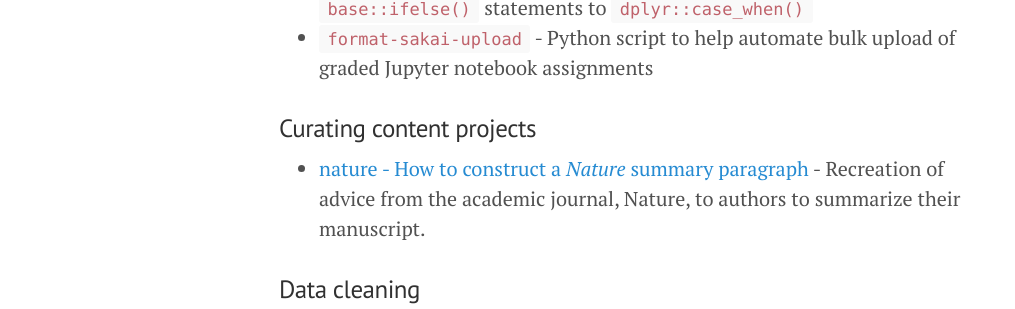
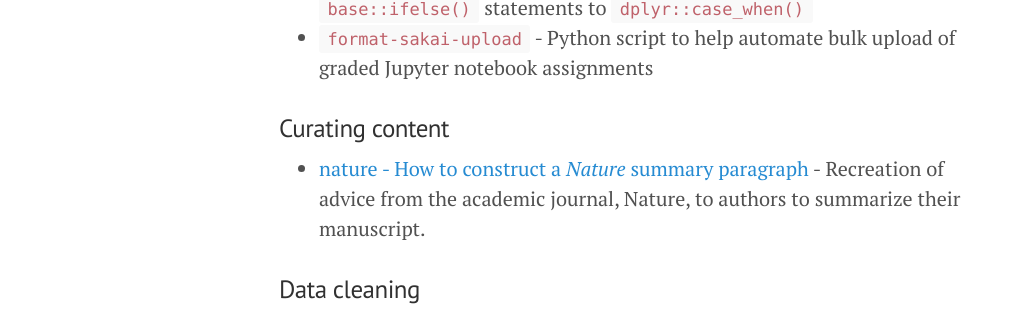
Before and after one commit to erictleung/erictleung.github.io, a Jekyll site: the page built from projects.md, in a window 1280 px wide. Shown: the part 462-771 px from the top of the page, without its empty margins (1-1016 px from the left). Built offline with Jekyll 4.4.1, drawn with Linux system fonts in a browser that asks for light colours; nearby versions of some CDN libraries.

Commit message:
Remove projects name from a project section
"Project" is implied in being on this page.

```diff
--- a/projects.md
+++ b/projects.md
@@ -15,7 +15,7 @@
 - [`unnestIfElse`](//github.com/erictleung/unnestIfElse) - my RStudio addin to quickly and roughly convert nested `base::ifelse()` statements to `dplyr::case_when()`
 - [`format-sakai-upload`](//github.com/erictleung/format-sakai-upload) - Python script to help automate bulk upload of graded Jupyter notebook assignments
 
-### Curating content projects
+### Curating content
 
 - [nature - How to construct a _Nature_ summary paragraph](erictleung.com/natureabstract) - Recreation of advice from the academic journal, Nature, to authors to summarize their manuscript.
 
```
